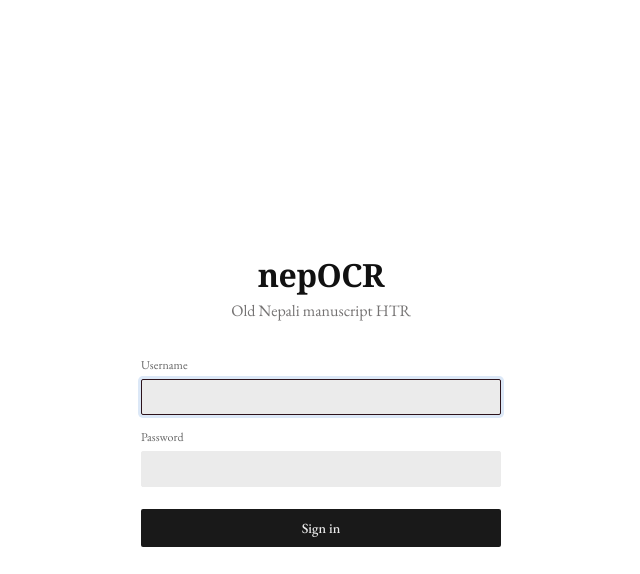
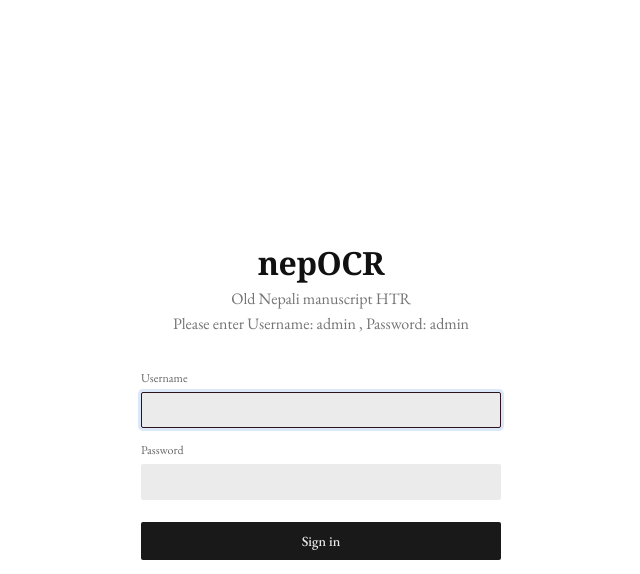
Before and after one commit to anjalisarawgi/nepocr-app, a Django app: page /login/ in a window 1280 px wide. Shown: the top 574 px of the page, without its empty margins (319-959 px from the left). Run offline with Django 4.2, Linux system fonts and the light colour scheme.

Commit message:
Add default username and password note to login page
Added a note for default login credentials.

```diff
--- a/htr/templates/htr/login.html
+++ b/htr/templates/htr/login.html
@@ -44,6 +44,7 @@
     <div class="app">
       <div class="app-name">nepOCR</div>
       <div class="app-tag">Old Nepali manuscript HTR</div>
+     <div class="app-tag">Please enter Username: admin , Password: admin</div>
     </div>
     <form method="post">
       {% csrf_token %}
```
